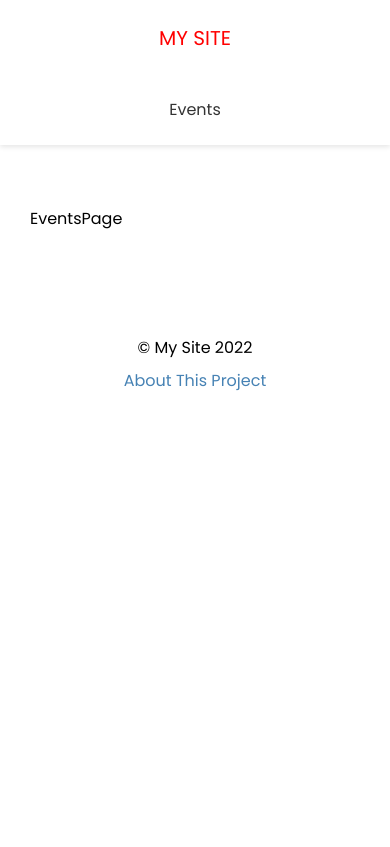
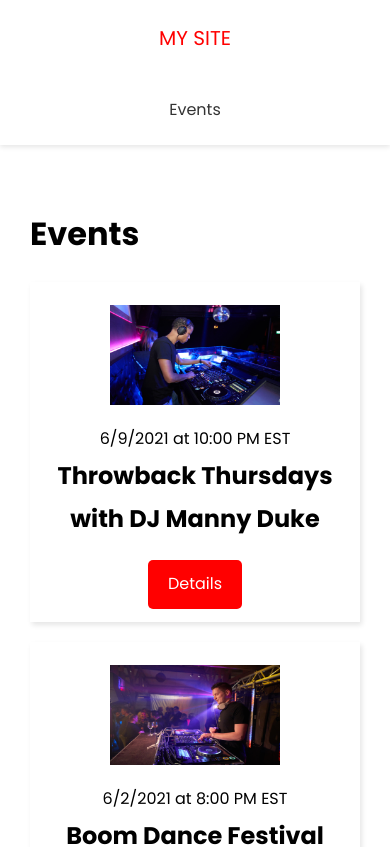
Before and after one commit to kkata/dj-events-frontend, a Next.js app: page /events in a window 390 px wide. Shown: the top 847 px of the page. Built offline with nearby package versions, Linux system fonts and the light colour scheme; no server answers.

Commit message:
displaying Events

```diff
--- /dev/null
+++ b/components/EventItem.tsx
@@ -0,0 +1,37 @@
+import Link from "next/link";
+import Image from "next/image";
+import styles from "@/styles/EventItem.module.css";
+
+import { Data } from "../type";
+
+type Props = {
+  evt: Data;
+};
+
+export default function EventItem({ evt }: Props) {
+  return (
+    <div className={styles.event}>
+      <div className={styles.img}>
+        <Image
+          src={evt.image ? evt.image : "/images/event-default.png"}
+          width={170}
+          height={100}
+          alt=""
+        />
+      </div>
+
+      <div className={styles.info}>
+        <span>
+          {new Date(evt.date).toLocaleDateString("en-US")} at {evt.time}
+        </span>
+        <h2>{evt.name}</h2>
+      </div>
+
+      <div className={styles.link}>
+        <Link href={`/events/${evt.slug}`} className="btn">
+          Details
+        </Link>
+      </div>
+    </div>
+  );
+}
--- a/pages/events/index.tsx
+++ b/pages/events/index.tsx
@@ -1,5 +1,33 @@
 import Layout from "@/components/Layout";
+import EventItem from "@/components/EventItem";
+import { API_URL } from "@/config/index";
+import type { GetStaticPropsResult } from "next";
+import { Data } from "../../type";
 
-export default function Events() {
-  return <Layout>EventsPage</Layout>;
-}
+const Events = ({ events }: { events: Data[] }) => {
+  return (
+    <Layout>
+      <h1>Events</h1>
+      {events.length === 0 && <h2>No events to show</h2>}
+
+      {events.map((evt) => (
+        <EventItem key={evt.id} evt={evt} />
+      ))}
+    </Layout>
+  );
+};
+
+// ref. https://blog.webcreativepark.net/2022/01/21-140314.html
+export const getStaticProps = async (): Promise<
+  GetStaticPropsResult<{ events: Data[] }>
+> => {
+  const res = await fetch(`${API_URL}/api/events`);
+  const events = await res.json();
+
+  return {
+    props: { events },
+    revalidate: 1,
+  };
+};
+
+export default Events;
--- /dev/null
+++ b/styles/EventItem.module.css
@@ -0,0 +1,28 @@
+.event {
+  display: flex;
+  justify-content: space-between;
+  align-items: center;
+  margin: 20px 0;
+  padding: 13px;
+  box-shadow: 2px 3px 5px rgba(0, 0, 0, 0.1);
+}
+
+.img {
+  flex: 1;
+  margin: 10px;
+}
+
+.info {
+  flex: 2;
+}
+
+@media (max-width: 600px) {
+  .event {
+    flex-direction: column;
+    text-align: center;
+  }
+
+  .info {
+    margin-bottom: 20px;
+  }
+}
```
Also changed, not shown: pages/index.tsx (+14 -1 lines).
